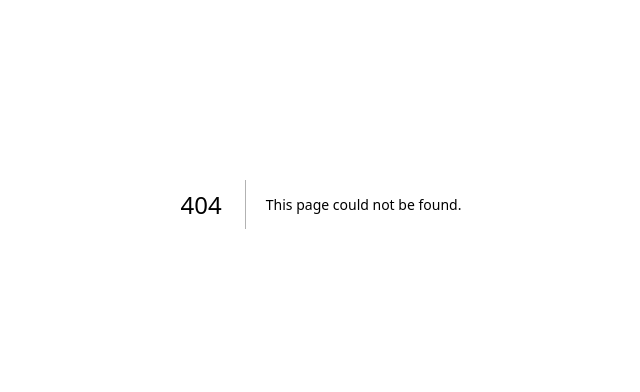
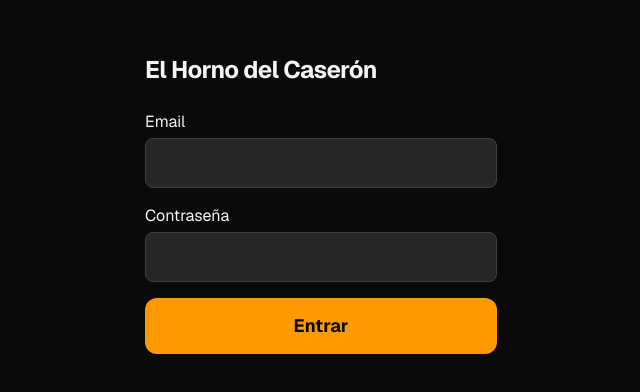
Before and after one commit to clasesiacorreo-create/app-bocadillos-meson-del-caseron, a Next.js app: page /panel/iniciar-sesion in a window 1280 px wide. Before the commit this address had no page. Shown: the part 196-588 px from the top of the page, without its empty margins (319-959 px from the left). Built offline with nearby package versions, Linux system fonts and the light colour scheme.

Commit message:
Añade la primera cuenta de personal y el inicio de sesión

```diff
--- /dev/null
+++ b/scripts/crear-cuenta-staff.ts
@@ -0,0 +1,28 @@
+import { config } from 'dotenv'
+config({ path: '.env.local' })
+
+import { crearClienteServicio } from '../src/lib/supabase/cliente-servicio'
+
+async function main() {
+  const [, , email, password, nombre, rol] = process.argv
+  if (!email || !password || !nombre || !rol) {
+    console.error('Uso: pnpx tsx scripts/crear-cuenta-staff.ts <email> <password> <nombre> <admin|cocina|repartidor>')
+    process.exit(1)
+  }
+  if (rol !== 'admin' && rol !== 'cocina' && rol !== 'repartidor') {
+    console.error('El rol debe ser admin, cocina o repartidor.')
+    process.exit(1)
+  }
+
+  const supabase = crearClienteServicio()
+
+  const { data, error } = await supabase.auth.admin.createUser({ email, password, email_confirm: true })
+  if (error) throw error
+
+  const { error: errorPerfil } = await supabase.from('perfiles_staff').insert({ user_id: data.user.id, nombre, rol })
+  if (errorPerfil) throw errorPerfil
+
+  console.log(`Cuenta creada: ${email} (${rol}), user_id ${data.user.id}`)
+}
+
+main()
--- /dev/null
+++ b/src/app/panel/iniciar-sesion/page.tsx
@@ -0,0 +1,10 @@
+import { FormularioLogin } from '@/components/panel/FormularioLogin'
+
+export default function PaginaLogin() {
+  return (
+    <main className="mx-auto flex min-h-dvh max-w-sm flex-col justify-center px-4">
+      <h1 className="mb-6 text-2xl font-bold tracking-tight">El Horno del Caserón</h1>
+      <FormularioLogin />
+    </main>
+  )
+}
--- /dev/null
+++ b/src/components/panel/FormularioLogin.tsx
@@ -0,0 +1,58 @@
+'use client'
+
+import { useState } from 'react'
+import { crearClienteNavegador } from '@/lib/supabase/cliente-navegador'
+
+export function FormularioLogin() {
+  const [email, setEmail] = useState('')
+  const [password, setPassword] = useState('')
+  const [enviando, setEnviando] = useState(false)
+  const [error, setError] = useState(false)
+
+  async function iniciarSesion() {
+    setEnviando(true)
+    setError(false)
+    const supabase = crearClienteNavegador()
+    const { error: errorSesion } = await supabase.auth.signInWithPassword({ email, password })
+    if (errorSesion) {
+      setError(true)
+      setEnviando(false)
+      return
+    }
+    window.location.href = '/panel'
+  }
+
+  return (
+    <div className="flex flex-col gap-4">
+      <label className="flex flex-col gap-1">
+        <span>Email</span>
+        <input
+          type="email"
+          value={email}
+          onChange={(e) => setEmail(e.target.value)}
+          className="rounded-lg border border-neutral-700 bg-neutral-800 p-3"
+        />
+      </label>
+      <label className="flex flex-col gap-1">
+        <span>Contraseña</span>
+        <input
+          type="password"
+          value={password}
+          onChange={(e) => setPassword(e.target.value)}
+          className="rounded-lg border border-neutral-700 bg-neutral-800 p-3"
+        />
+      </label>
+
+      {error && <p className="text-sm text-amber-400">Email o contraseña incorrectos.</p>}
+
+      <button
+        type="button"
+        disabled={enviando}
+        onClick={iniciarSesion}
+        className="h-14 rounded-xl bg-amber-500 text-lg font-bold text-neutral-950 disabled:opacity-40"
+      >
+        Entrar
+      </button>
+    </div>
+  )
+}
```
Also changed, not shown: 1 other file (tests, documents, lock files or other folders).
